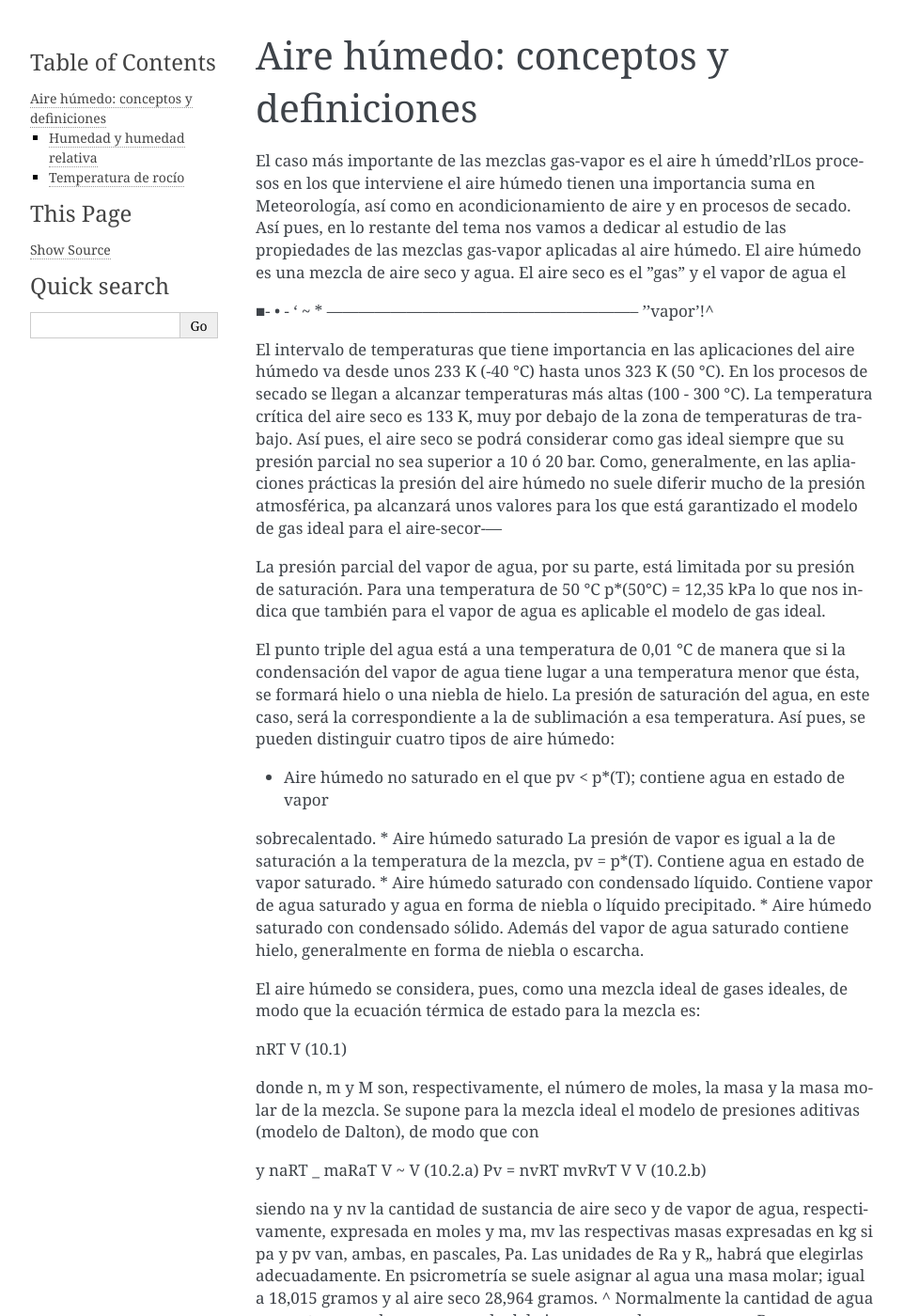
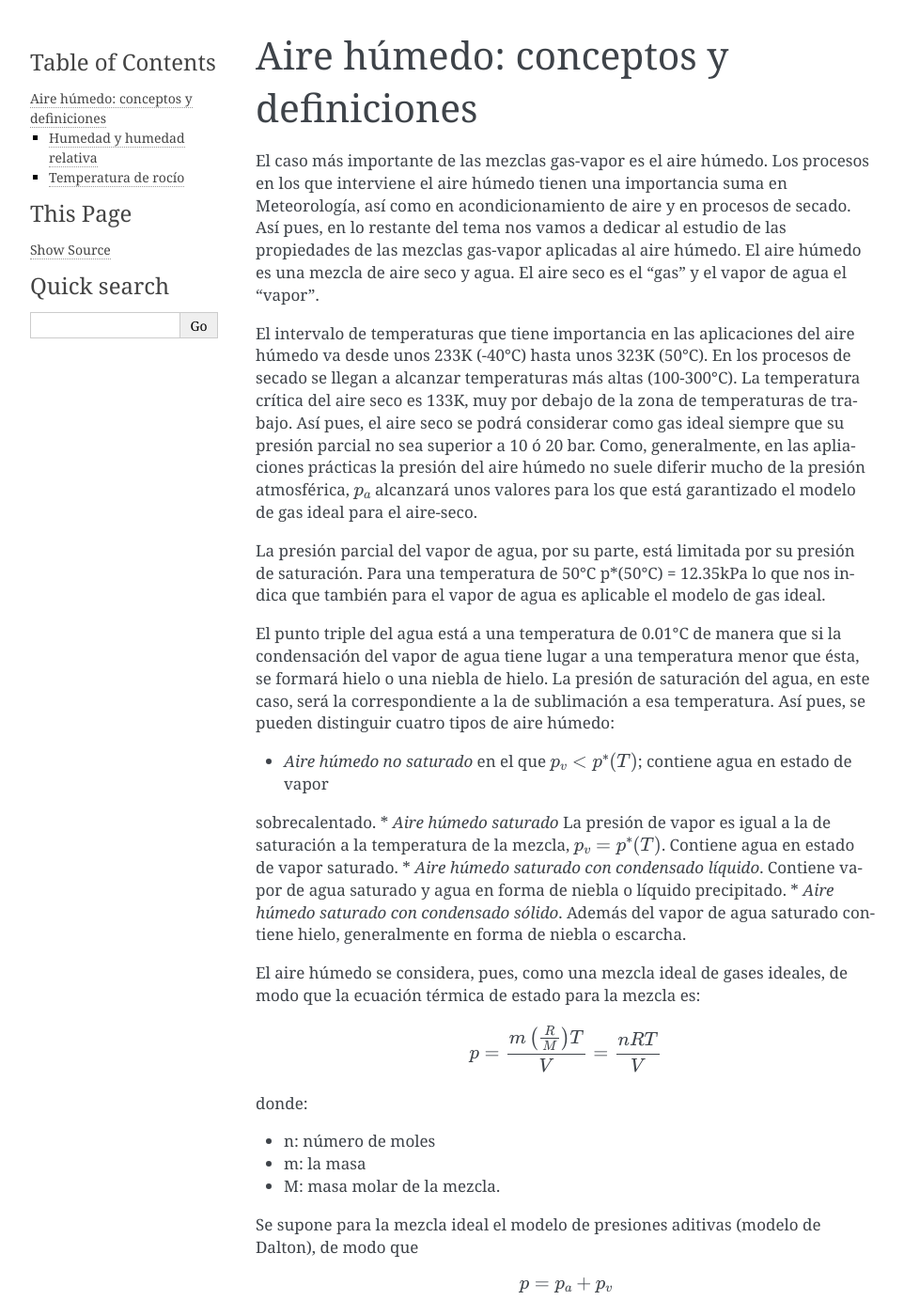
Before and after one commit to mantielero/termodinamica, a Sphinx documentation site: the page built from source/vapores_aire_humedo.rst, in a window 1280 px wide and 1400 px high. Shown: the whole window at 94% size, without its empty margins (148-1110 px from the left). Built offline with Sphinx 7.4.7, drawn with Linux system fonts in a browser that asks for light colours; pages that are not in the unit, such as notebooks, are missing from menus; some of the changed text lies outside the part shown.

Commit message:
Update vapores_aire_humedo.rst

```diff
--- a/source/vapores_aire_humedo.rst
+++ b/source/vapores_aire_humedo.rst
@@ -1,101 +1,146 @@
 Aire húmedo: conceptos y definiciones
 =====================================
 
-El caso más importante de las mezclas gas-vapor es el aire h úmedd'rlLos procesos en los que interviene el aire húmedo tienen una importancia suma en Meteorología, así como en acondicionamiento de aire y en procesos de secado. Así pues, en lo restante del tema nos vamos a dedicar al estudio de las propiedades de las mezclas gas-vapor aplicadas al aire húmedo. El aire húmedo es una mezcla de aire seco y agua. El aire seco es el ”gas” y el vapor de agua el
+El caso más importante de las mezclas gas-vapor es el aire húmedo. Los procesos en los que interviene el aire húmedo tienen una importancia suma en Meteorología, así como en acondicionamiento de aire y en procesos de secado. Así pues, en lo restante del tema nos vamos a dedicar al estudio de las propiedades de las mezclas gas-vapor aplicadas al aire húmedo. El aire húmedo es una mezcla de aire seco y agua. El aire seco es el "gas" y el vapor de agua el "vapor".
 
-■- • - ' ~ * —--------------------------------------------------------
-’’vapor’!^
+El intervalo de temperaturas que tiene importancia en las aplicaciones del aire húmedo va desde unos 233K (-40°C) hasta unos 323K (50°C). En los procesos de secado se llegan a alcanzar temperaturas más altas (100-300°C). La temperatura crítica del aire seco es 133K, muy por debajo de la zona de temperaturas de trabajo. Así pues, el aire seco se podrá considerar como gas ideal siempre que su presión parcial no sea superior a 10 ó 20 bar. Como, generalmente, en las apliaciones prácticas la presión del aire húmedo no suele diferir mucho de la presión atmosférica, :math:`p_a` alcanzará unos valores para los que está garantizado el modelo de gas ideal para el aire-seco.
 
-El intervalo de temperaturas que tiene importancia en las aplicaciones del aire húmedo va desde unos 233 K (-40 °C) hasta unos 323 K (50 °C). En los procesos de secado se llegan a alcanzar temperaturas más altas (100 - 300 °C). La temperatura crítica del aire seco es 133 K, muy por debajo de la zona de temperaturas de trabajo. Así pues, el aire seco se podrá considerar como gas ideal siempre que su presión parcial no sea superior a 10 ó 20 bar. Como, generalmente, en las apliaciones prácticas la presión del aire húmedo no suele diferir mucho de la presión atmosférica, pa alcanzará unos valores para los que está garantizado el modelo de gas ideal para el aire-secor-—
+La presión parcial del vapor de agua, por su parte, está limitada por su presión de saturación. Para una temperatura de 50°C p*(50°C) = 12.35kPa lo que nos indica que también para el vapor de agua es aplicable el modelo de gas ideal.
 
-La presión parcial del vapor de agua, por su parte, está limitada por su presión de saturación. Para una temperatura de 50 °C p*(50°C) = 12,35 kPa lo que nos indica que también para el vapor de agua es aplicable el modelo de gas ideal.
+El punto triple del agua está a una temperatura de 0.01°C de manera que si la condensación del vapor de agua tiene lugar a una temperatura menor que ésta, se formará hielo o una niebla de hielo. La presión de saturación del agua, en este caso, será la correspondiente a la de sublimación a esa temperatura. Así pues, se pueden distinguir cuatro tipos de aire húmedo:
 
-El punto triple del agua está a una temperatura de 0,01 °C de manera que si la condensación del vapor de agua tiene lugar a una temperatura menor que ésta, se formará hielo o una niebla de hielo. La presión de saturación del agua, en este caso, será la correspondiente a la de sublimación a esa temperatura. Así pues, se pueden distinguir cuatro tipos de aire húmedo:
-
-* Aire húmedo no saturado en el que pv < p*(T); contiene agua en estado de vapor
+* *Aire húmedo no saturado* en el que :math:`p_v<p^*(T)`; contiene agua en estado de vapor
 sobrecalentado.
-* Aire húmedo saturado La presión de vapor es igual a la de saturación a la temperatura de la mezcla, pv = p*(T). Contiene agua en estado de vapor saturado.
-* Aire húmedo saturado con condensado líquido. Contiene vapor de agua saturado y agua en forma de niebla o líquido precipitado.
-* Aire húmedo saturado con condensado sólido. Además del vapor de agua saturado contiene hielo, generalmente en forma de niebla o escarcha.
+* *Aire húmedo saturado* La presión de vapor es igual a la de saturación a la temperatura de la mezcla, :math:`p_v = p^*(T)`. Contiene agua en estado de vapor saturado.
+* *Aire húmedo saturado con condensado líquido*. Contiene vapor de agua saturado y agua en forma de niebla o líquido precipitado.
+* *Aire húmedo saturado con condensado sólido*. Además del vapor de agua saturado contiene hielo, generalmente en forma de niebla o escarcha.
 
 El aire húmedo se considera, pues, como una mezcla ideal de gases ideales, de modo que la ecuación térmica de estado para la mezcla es:
 
-nRT
-V
-(10.1)
+.. math::
 
-donde n, m y M son, respectivamente, el número de moles, la masa y la masa molar de la mezcla. Se supone para la mezcla ideal el modelo de presiones aditivas (modelo de Dalton), de modo que
+   p = \frac{m\left( \frac{R}{M}\right) T}{V} = \frac{nRT}{V}
+
+
+donde:
+
+- n: número de moles
+- m: la masa
+- M: masa molar de la mezcla.
+
+Se supone para la mezcla ideal el modelo de presiones aditivas (modelo de Dalton), de modo que
+
+.. math::
+
+   p = p_a + p_v
+
 con
 
-y
-naRT _ maRaT V ~ V
-(10.2.a)
-Pv =
-nvRT mvRvT
-V
-V
-(10.2.b)
+.. math::
 
-siendo na y nv la cantidad de sustancia de aire seco y de vapor de agua, respectivamente, expresada en moles y ma, mv las respectivas masas expresadas en kg si pa y pv van, ambas, en pascales, Pa. Las unidades de Ra y R„ habrá que elegirlas adecuadamente. En psicrometría se suele asignar al agua una masa molar; igual a 18,015 gramos y al aire seco 28,964 gramos. ^ Normalmente la cantidad de agua presente es mucho menor que la del aire seco por lo que nv, mv y Pv son pequeños frente a na, ma y pa respectivamente.
+   p_a = \frac{n_a RT}{V} = \frac{m_a R_a T}{V} \\
+   p-v = \frac{n_v RT}{V} = \frac{m_v R_v T}{V}
+
+siendo :math:`n_a` y :math:`n_v` la cantidad de sustancia de aire seco y de vapor de agua, respectivamente, expresada en moles y :math:`m_a`, :math:`m_v` las respectivas masas expresadas en *kg* si :math:`p_a` y :math:`p_v` van, ambas, en pascales, *Pa*. Las unidades de :math:`R_a` y :math:`R_v` habrá que elegirlas adecuadamente. En psicrometría se suele asignar al agua una masa molar igual a 18.015gramos y al aire seco 28.964gramos. Normalmente la cantidad de agua presente es mucho menor que la del aire seco por lo que :math:`n_v`, :math:`m_v` y :math:`p_v` son pequeños frente a :math:`n_a`, :math:`m_a` y :math:`p_a` respectivamente.
 
 Humedad y humedad relativa
 --------------------------
 
-El contenido de vapor de agua de una muestra de aire húmedo puede expresarse dando lo que llamaremos humedad lo o dando la humedad relativa <j>.
+El contenido de vapor de agua de una muestra de aire húmedo puede expresarse dando lo que llamaremos humedad :math:`\omega` lo o dando la humedad relativa :math:`\phi`.
 
-I La humedad uo, también conocida como relación de humedad, se define como el cociente entre la masa de agua y la masa de aire seco presentes en la muestra; esto es
+La humedad :math:`\omega`, también conocida como relación de humedad, se define como el cociente entre la masa de agua y la masa de aire seco presentes en la muestra; esto es
+
+.. math::
+
+   \omega = \frac{m_{\text{agua}}}{m_a}
 
 
+Esta forma de expresar la humedad es preferible a la más clásica humedad absoluta, :math:`\frac{m_v}{V}` (masa de vapor por unidad de volumen de mezcla), por ser ésta última muy dependiente de las condiciones locales.
 
-Esta forma de expresar la humedad es preferible a la más clásica humedad absoluta, ~^r ( masa de vapor por unidad de volumen de mezcla), por ser ésta última muy dependiente dé las condiciones locales.
-Considerando una muestra de aire húmedo no sobresaturado, en cuyo caso la masa de agua es la de vapor en la mezcla (magua = mv), la humedad puede expresarse en términos de las presiones parciales y de las masas molares sin más que despejar mv y ma de las expresiones (10.2) y sustituirlas en (10.3) obteniendo:
+Considerando una muestra de aire húmedo no sobresaturado, en cuyo caso la masa de agua es la de vapor en la mezcla (:math:`m_{\text{agua}} = m_v`), la humedad puede expresarse en términos de las presiones parciales y de las masas molares sin más que despejar :math:`m_v` y :math:`m_a` de las expresiones (10.2) y sustituirlas en (10.3) obteniendo:
+
+.. math::
+
+   \omega = \frac{M_v p_v}{M_a p_a}
+
+Introduciendo :math:`p_a = p — p_v` y teniendo en cuenta que el cociente de masas molares del agua y el aire es aproximadamente 0.622, la última expresión podremos escribirla en la forma:
+
+.. math::
+
+   \omega = 0.622 \frac{p_v}{p-p_v}
+
+La masa de aire húmedo, *m*, puede expresarse en función de la masa de aire seco y de la humedad:
+
+.. math::
+
+   m = m_a(l+\omega)
+
+Las fraciones molares de cada uno de los componentes pueden expresarse también en función de la humedad :math:`\omega`. En efecto:
+
+.. math::
+
+   x_a = \frac{   \frac{m_a}{M_a}}{\frac{m_a}{M_a} + \frac{m_v}{M_v}}
+
+y teniendo en cuenta (10.3) y que :math:`\frac{M_v}{M_a} = 0.622 podemos reescribir la última expresión en la forma:
+
+.. math::
+
+   x_a = \frac{1}{1+\omega}
+
+en la que se ha utilizado la denominada *humedad molar* :math:`\tilde{\omega} = \frac{n_v}{n_a} = \frac{\omega}{0.622}`
+
+Como :math:`x_a+x_v = 1`
+
+.. math::
+
+   x_v = \frac{\tilde{\omega}}{1+\tilde{\omega}}`
 
 
+También se puede dar el contenido de agua mediante la humedad relativa :math:`\phi` definida como el cociente entre la presión parcial del vapor de agua :math:`p_v` en una muestra dada de aire húmedo y la presión parcial :math:`p_{v,sat}` de la muestra de aire húmedo saturado ambas a la misma presión y temperatura; esto es:
 
-Introduciendo pa = p — pv y teniendo en cuenta que el cociente de masas molares del agua y el aire es aproximadamente 0,622, la última expresión podremos escribirla en la forma:
+.. math::
+
+   \phi = \left. \frac{p_v}{p^*} \right|_{p,T}
 
 
+ Como :math:`p_v = x_v p` y :math:`p^* = x_{v,sat} p`, una forma alternativa de expresar la humedad relativa es:
 
-La masa de aire húmedo, m, puede expresarse en función de la masa de aire seco y de la humedad:
-m = ma(l+w)
+.. math::
 
-
-
-Las fraciones molares de cada uno de los componentes pueden expresarse también en función de la humedad u. En efecto:
-
-
-
-y teniendo en cuenta (10.3) y que ^-r = 0,622 podemos reescribir la última expresión en la
--/Vi a
-forma:
-
-
-
-También se puede dar el contenido de agua mediante la humedad relativa 4> definida como el cociente entre la presión parcial del vapor de agua pv en una muestra dada de aire húmedo y la presión parcial pv¡sat de la muestra de aire húmedo saturado ambas a la misma presión y temperatura; esto es:
-
-
-
-
-Como pv = xvp y p* = xv<3atp, una forma alternativa de expresar la humedad relativa es:
-
+   \phi = \left. \frac{x_v}{x_{v,sat}} \right|_{p,T}
 
 
 Temperatura de rocío
 --------------------
 
-Si el aire húmedo no está saturado y lo enfriamos a pv constante, la primera gota de condensado se formará cuando el aire húmedo alcance la temperatura de saturación, esto es, C cuando pv = p*(TR). A la temperatura a la que la presión parcial del vapor es su presión de saturación se la denomina temperatura de rocío.
-Para calcular analíticamente la temperatura de rocío necesitamos conocer la dependencia funcional de p* con T. Una ecuación que se utiliza con frecuencia es de la forma:
-ecuación que se la suele llamar ecuación de Clapeyron. Antoine propuso una modificación a esta ecuación en la forma:
+Si el aire húmedo no está saturado y lo enfriamos a :math:`p_v` constante, la primera gota de condensado se formará cuando el aire húmedo alcance la temperatura de saturación, esto es, cuando :math:`p_v = p^*(T_R)`. A la temperatura a la que la presión parcial del vapor es su presión de saturación se la denomina *temperatura de rocío*.
+
+Para calcular analíticamente la temperatura de rocío necesitamos conocer la dependencia funcional de :math:`p^*` con *T*. Una ecuación que se utiliza con frecuencia es de la forma:
+
+.. math::
+
+   \ln p^* = a - \frac{b}{T}
+
+ecuación que se la suele llamar *ecuación de Clapeyron*. Antoine propuso una modificación a esta ecuación en la forma:
+
+.. math::
+
+   \ln p^* = a - \frac{b}{T+c}
 
 
+En lo que sigue utilizaremos la ecuación de Clapeyron, con a=13.765 y b=5121, ya que para los intervalos de presión y temperatura que se utilizan en los problemas técnicos de acondicionamiento de aire húmedo resulta una buena aproximación para la presión de vapor.
 
+Así, como de (10.6) podemos poner :math:`p_v = \phi \cdot p^*(T)` y como la temperatura de rocío es aquella para la que :math:`p_v(T) = p*(T_R)`, se tendrá que:
 
-En lo que sigue utilizaremos la ecuación de Clapeyron, con a — 13,765 y £»' =“5121, ya que para los intervalos de presión y temperatura que se utilizan en los problemas técnicos de acondicionamiento de aire húmedo resulta una buena aproximación para la presión de vapor.
-Así, como de (10.6) podemos poner p„ = <f> ■ p*(T) y como la temperatura de rocío es aquella para la que pv(T) = p*(Tr), se tendrá que:
+.. math::
 
+   p^*(T_R) = \phi \cdot p^*(T)
 
 Tomando logaritmos en esta expresión y despejando Tr se obtiene:
 
+.. math::
+
+   p^*(T_R) = \frac{T}{1-\frac{T \ln \phi}{b}}
 
 
-Si de lo que disponemos es de los valores tabulares de propiedades termodinámicas del agua en saturación, de (10.6) con </) y T del aire húmedo obtenemos pv y hay que localizar en las tablas la temperatura a la que la presión de saturación coincide con la pv calculada. Si es el diagrama T-s del agua de lo que disponemos, obtenida pv de (10.6) simplemente se mira cuál es la temperatura a la que la isóbara pv corta a la curva de vapor saturado y esa será la temperatura de rocío.
+Si de lo que disponemos es de los valores tabulares de propiedades termodinámicas del agua en saturación, de (10.6) con :math:`\phi` y *T* del aire húmedo obtenemos :math:`p_v` y hay que localizar en las tablas la temperatura a la que la presión de saturación coincide con la :math:`p_v` calculada. Si es el diagrama *T-s* del agua de lo que disponemos, obtenida :math:`p_v` de (10.6) simplemente se mira cuál es la temperatura a la que la isóbara :math:`p_v` corta a la curva de vapor saturado y esa será la temperatura de rocío.
```
